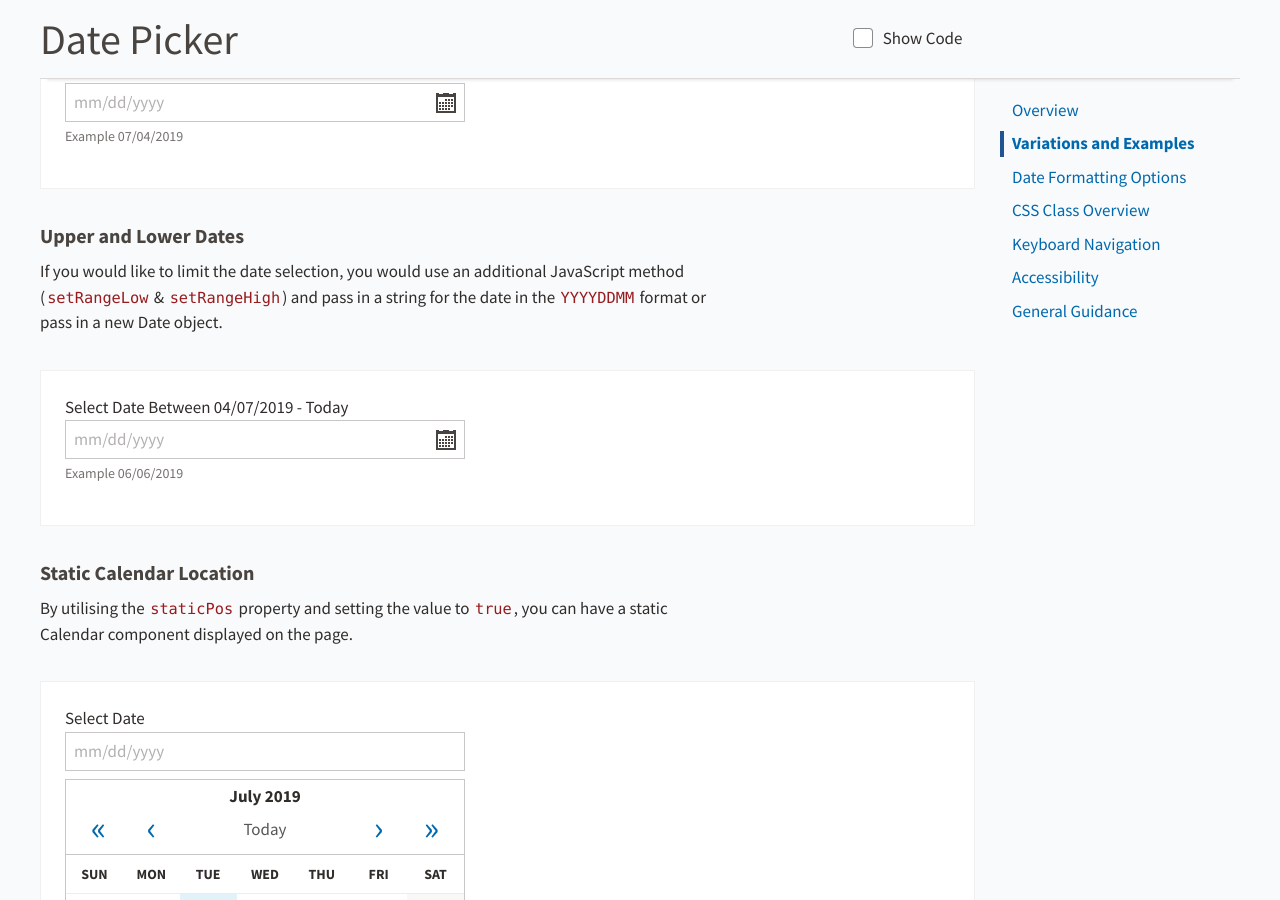
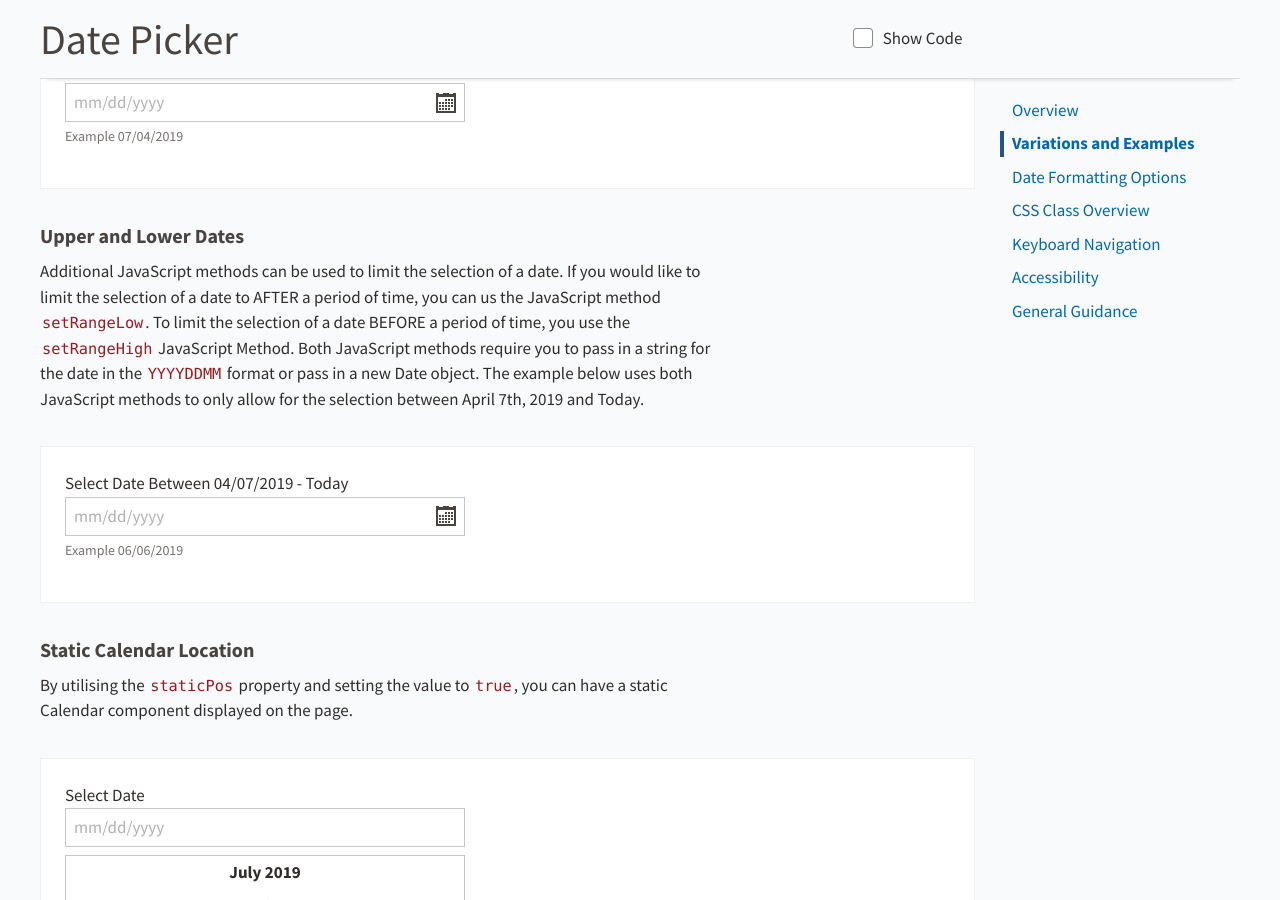
Before and after one commit to USDA-FSA/fsa-design-system, a Jekyll site: the page built from components/date-picker/index.md, in a window 1280 px wide and 900 px high, scrolled down 1887 px. Built offline with Jekyll 4.4.1, drawn with Linux system fonts in a browser that asks for light colours; some of the changed text lies outside the part shown.

Commit message:
updated to include Status Example [appends #242]

````diff
--- a/components/date-picker/index.md
+++ b/components/date-picker/index.md
@@ -123,7 +123,7 @@
 
 ### Upper and Lower Dates
 
-If you would like to limit the date selection, you would use an additional JavaScript method (<code>setRangeLow</code> & <code>setRangeHigh</code>) and pass in a string for the date in the <code>YYYYDDMM</code> format or pass in a new Date object.
+Additional JavaScript methods can be used to limit the selection of a date. If you would like to limit the selection of a date to AFTER a period of time, you can us the JavaScript method <code>setRangeLow</code>. To limit the selection of a date BEFORE a period of time, you use the <code>setRangeHigh</code> JavaScript Method. Both JavaScript methods require you to pass in a string for the date in the <code>YYYYDDMM</code> format or pass in a new Date object. The example below uses both JavaScript methods to only allow for the selection between April 7th, 2019 and Today.
 
 <div class="ds-preview">
   <div class="fsa-field">
@@ -213,6 +213,35 @@
 </script>
 ```
 
+### Calendar with Status Bar
+
+To augment the visual impact of date selection, you can add a status message, displaying at the bottom of the calendar. Add the JavaScript method <code>statusFormat</code> to the initialized object, and specify a date format that follows the Date Formatting Options shown below. The below example uses <code>"%l, %d%S %F %Y"</code>.
+
+<div class="ds-preview">
+  <div class="fsa-field">
+    <label class="fsa-field__label" for="date-picker-status">Select Date</label>
+    <input placeholder="mm/dd/yyyy" class="fsa-input fsa-field__item" id="date-picker-status" aria-describedby="date-picker-status__help" aria-required="true" name="date-picker-status" type="text" value="">
+    <span class="fsa-field__help" id="date-picker-status__help">Example 05/14/1975</span>
+  </div>
+</div>
+
+
+```html
+<div class="fsa-field--block">
+  <label class="fsa-field__label" for="date-picker-status">Select Date</label>
+  <input placeholder="mm/dd/yyyy" class="fsa-input fsa-field__item" id="date-picker-status" aria-describedby="date-picker-status__help" aria-required="true" name="date-picker-status" type="text" value="">
+  <span class="fsa-field__help" id="date-picker-status__help">Example 05/14/1975</span>
+</div>
+
+// Placed at bottom of page
+<script>
+  datePickerController.createDatePicker({
+    formElements: { "date-picker-static-status": "%m/%d/%Y" },
+    statusFormat:"%l, %d%S %F %Y"
+  });
+</script>
+```
+
 
 ## Date Formatting Options
 
@@ -272,6 +301,30 @@
       </td>
       <td aria-label="Description">
         A two digit representation of a year
+      </td>
+    </tr>
+    <tr>
+      <td aria-label="Specifier" scope="row">
+        %l
+      </td>
+      <td aria-label="Description">
+        A full textual representation of the day of the week (Monday – Sunday)
+      </td>
+    </tr>
+    <tr>
+      <td aria-label="Specifier" scope="row">
+        %S
+      </td>
+      <td aria-label="Description">
+        English ordinal suffix for the day of the month: st, nd, rd or th
+      </td>
+    </tr>
+    <tr>
+      <td aria-label="Specifier" scope="row">
+        %F
+      </td>
+      <td aria-label="Description">
+        A full textual representation of a month, such as January or March
       </td>
     </tr>
 
--- a/js/demo/datepicker-demo.js
+++ b/js/demo/datepicker-demo.js
@@ -3728,8 +3728,13 @@
   staticPos: true
 });
 
+datePickerController.createDatePicker({
+	formElements: { "date-picker-status": "%m/%d/%Y" },
+  statusFormat:"%l, %d%S %F %Y"
+});
+
+
 //
-
 datePickerController.createDatePicker({
 	formElements: { "date-picker-disableformating": "%m/%d/%Y" },
   disableFormatting: true // default is false
````
